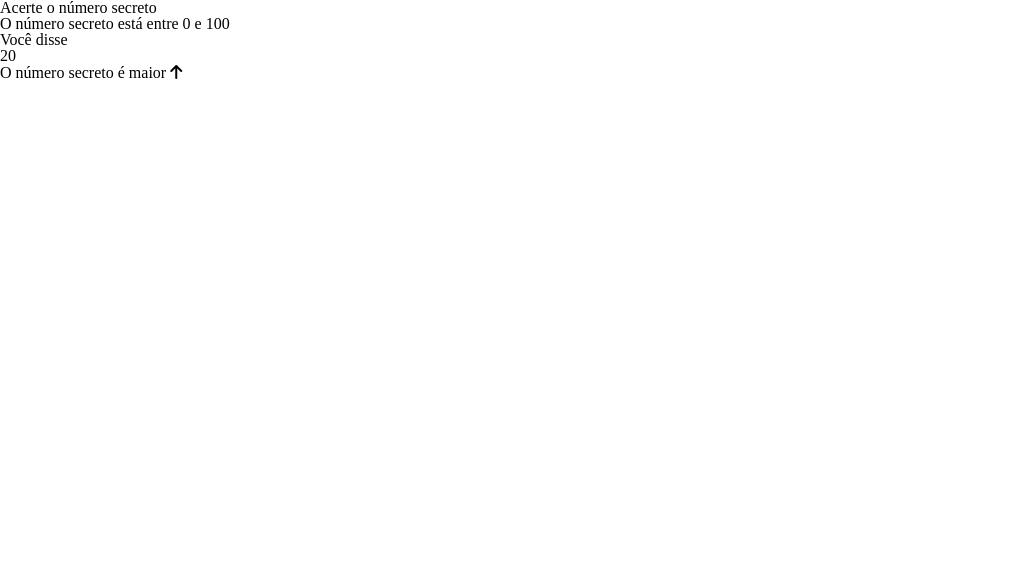
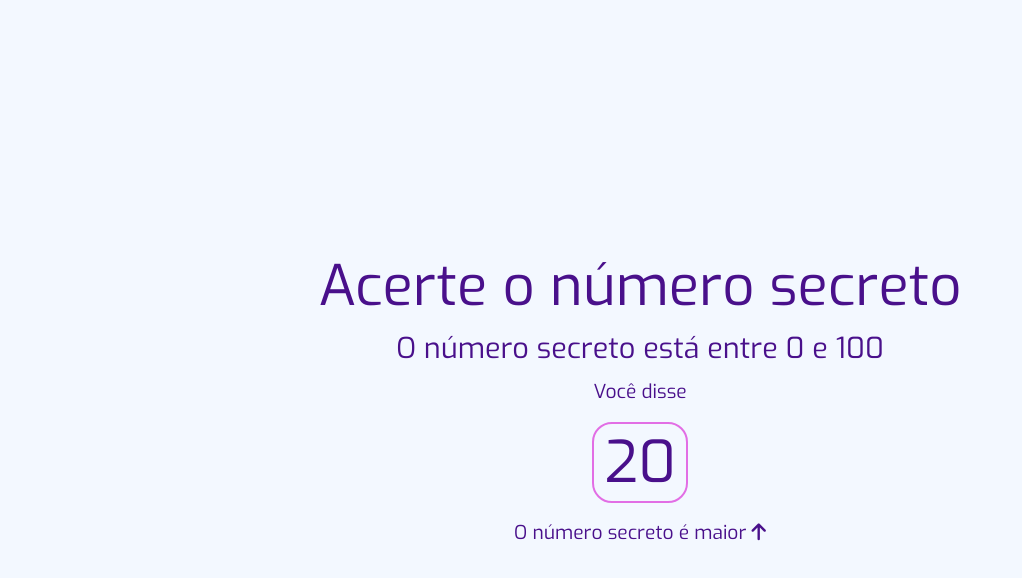
Before and after one commit to GuilhermeSerafim/alura-numero-secreto, a plain HTML site: page index.html in a window 1280 px wide. Shown: the whole page, without its empty margins (0-1022 px from the left). Drawn offline with nearby package versions, Linux system fonts and the light colour scheme.

Commit message:
Estilizando nossa página

```diff
--- a/index.html
+++ b/index.html
@@ -1,19 +1,27 @@
 <!DOCTYPE html>
 <html lang="pt-br">
+
 <head>
     <meta charset="UTF-8">
     <meta name="viewport" content="width=device-width, initial-scale=1.0">
     <title>Número secreto</title>
-    <link rel="stylesheet" href="https://cdnjs.cloudflare.com/ajax/libs/meyer-reset/2.0/reset.min.css" integrity="sha512-NmLkDIU1C/C88wi324HBc+S2kLhi08PN5GDeUVVVC/BVt/9Izdsc9SVeVfA1UZbY3sHUlDSyRXhCzHfr6hmPPw==" crossorigin="anonymous" referrerpolicy="no-referrer" />
-    <link rel="stylesheet" href="https://cdnjs.cloudflare.com/ajax/libs/font-awesome/6.5.1/css/all.min.css" integrity="sha512-DTOQO9RWCH3ppGqcWaEA1BIZOC6xxalwEsw9c2QQeAIftl+Vegovlnee1c9QX4TctnWMn13TZye+giMm8e2LwA==" crossorigin="anonymous" referrerpolicy="no-referrer" />
+    <link rel="stylesheet" href="https://cdnjs.cloudflare.com/ajax/libs/meyer-reset/2.0/reset.min.css"
+        integrity="sha512-NmLkDIU1C/C88wi324HBc+S2kLhi08PN5GDeUVVVC/BVt/9Izdsc9SVeVfA1UZbY3sHUlDSyRXhCzHfr6hmPPw=="
+        crossorigin="anonymous" referrerpolicy="no-referrer" />
+    <link rel="stylesheet" href="https://cdnjs.cloudflare.com/ajax/libs/font-awesome/6.5.1/css/all.min.css"
+        integrity="sha512-DTOQO9RWCH3ppGqcWaEA1BIZOC6xxalwEsw9c2QQeAIftl+Vegovlnee1c9QX4TctnWMn13TZye+giMm8e2LwA=="
+        crossorigin="anonymous" referrerpolicy="no-referrer" />
     <link rel="stylesheet" href="style.css">
 </head>
+
 <body>
     <h1>Acerte o número secreto</h1>
     <h3>O número secreto está entre <span id="menor-valor">0</span> e <span id="maior-valor">100</span></h3>
-    <div id="chute" class="mensagem"></div>
-    <div>Você disse</div>
-    <span class="box">20</span>
-    <div>O número secreto é maior <i class="fa-solid fa-arrow-up"></i></i></div>
+    <div id="chute" class="mensagem">
+        <div>Você disse</div>
+        <span class="box">20</span>
+        <div>O número secreto é maior <i class="fa-solid fa-arrow-up"></i></i></div>
+    </div>
 </body>
+
 </html>
--- a/style.css
+++ b/style.css
@@ -1,6 +1,42 @@
-@import url('https://fonts.googleapis.com/css2?family=Exo&display=swap');
+@import url('https://fonts.googleapis.com/css2?family=Exo:wght@300;400&display=swap');
 :root {
-    --font-family: font-family: 'Exo', sans-serif;
-    --bg-color: #F1EAFF;
-    --primary-color: #D0A2F7;
+    --font-family: 'Exo', sans-serif;
+    --bg-color: #F3F8FF;
+    --primary-color: #49108B;
+    --chute: #E26EE5;
 }
+
+body {
+    background-color: var(--bg-color);
+    color: var(--primary-color);
+    min-height: 100vh;
+    display: flex;
+    flex-direction: column;
+    align-items: center;
+    justify-content: center;
+    text-align: center;
+    font-family: var(--font-family);
+}
+
+h1 {
+    font-size: 3.5em;
+}
+
+h3 {
+    font-size: 1.8em;
+    margin-top: 20px;
+}
+
+.mensagem {
+    font-size: 1.2em;
+    margin-top: 20px;
+}
+
+.box {
+    border: 2px solid var(--chute);
+    border-radius: 20px;
+    display: inline-block;
+    font-size: 3em;
+    padding: 10px;
+    margin: 20px;
+}
```
